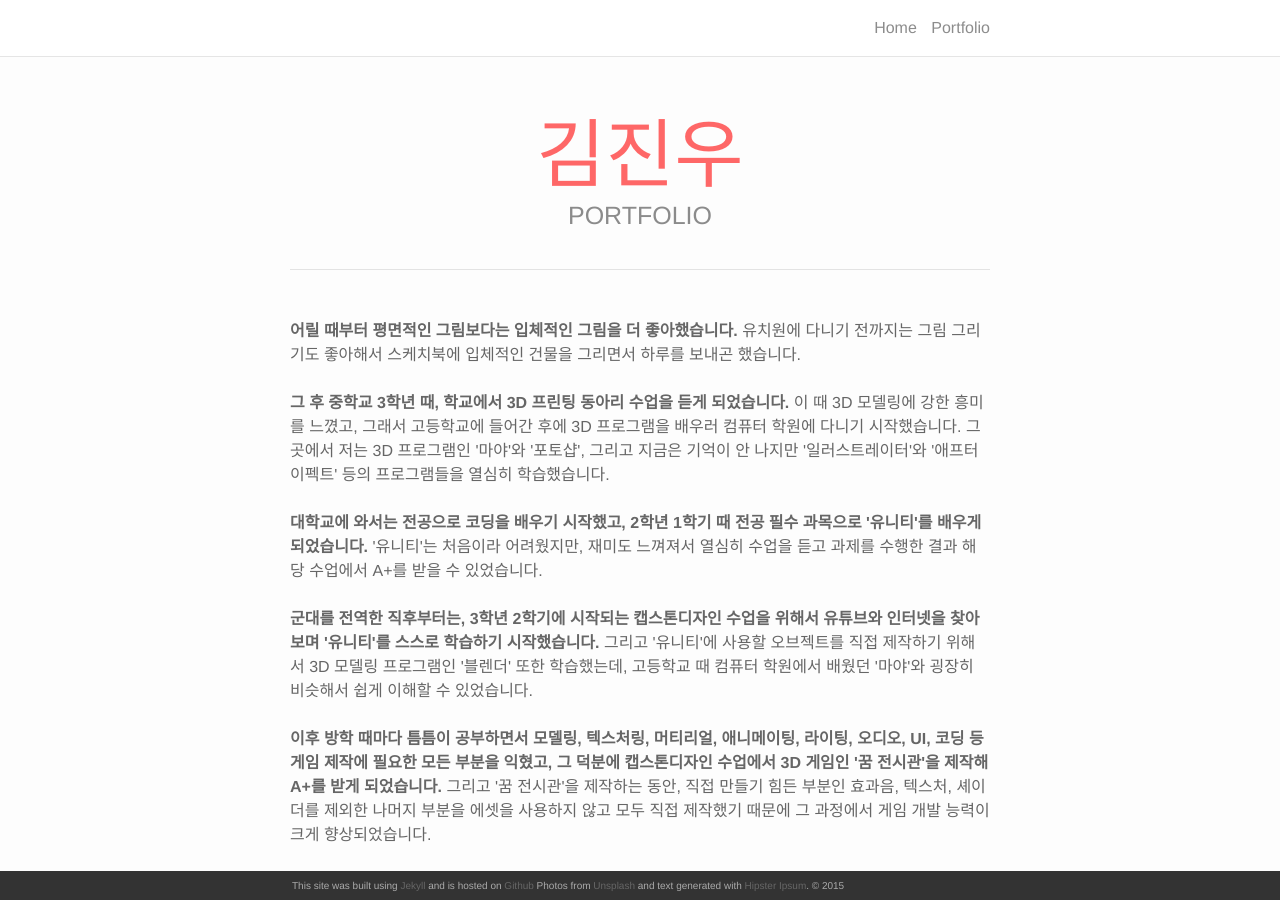
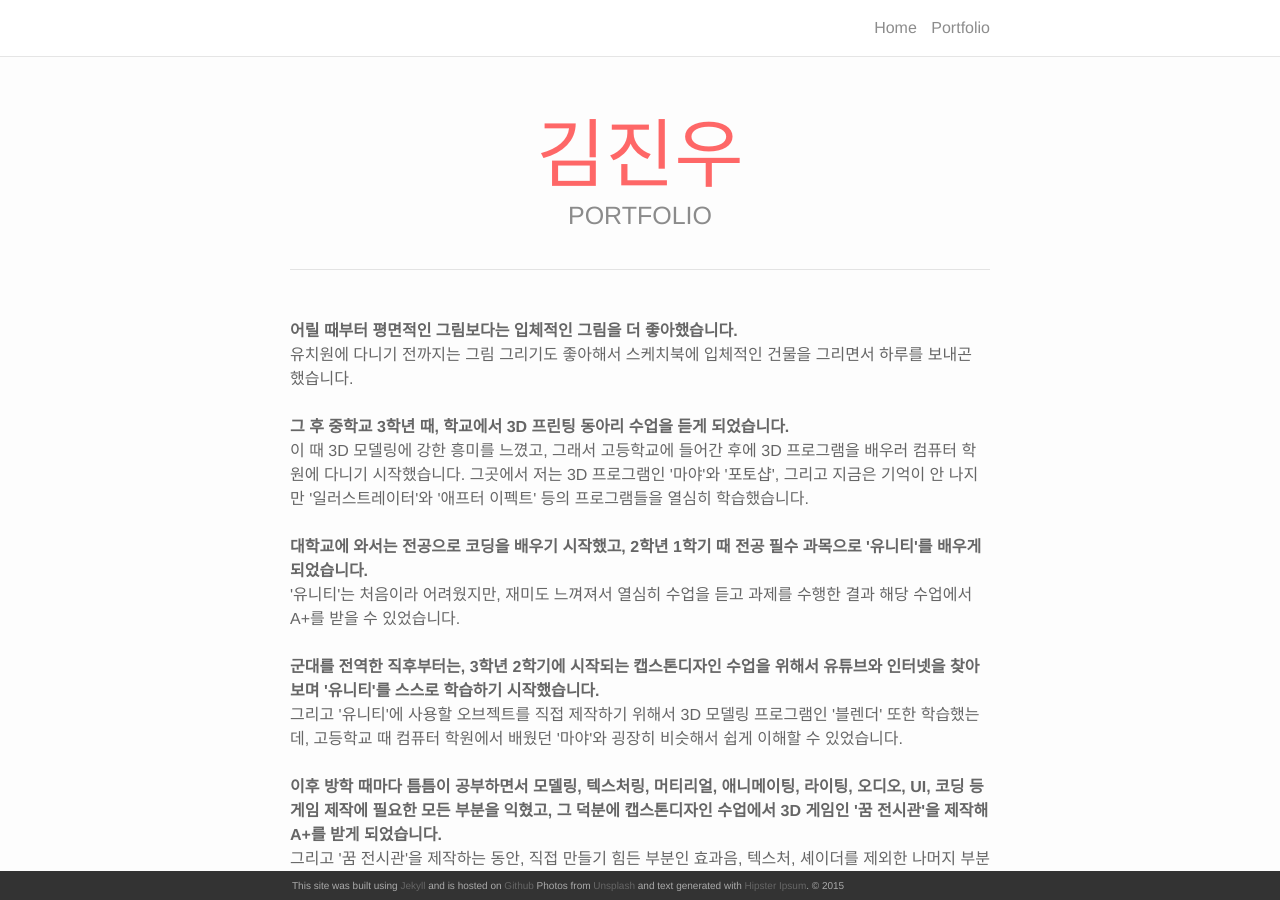
Before and after one commit to zazangkjw/zazangkjw.github.io, a Jekyll site: the page built from index.html, in a window 1280 px wide and 900 px high. Built offline with Jekyll 4.4.1, drawn with Linux system fonts in a browser that asks for light colours; nearby versions of some CDN libraries; the list of posts is cut into pages by our own code.

Commit message:
글 작성6

```diff
--- a/index.html
+++ b/index.html
@@ -15,21 +15,21 @@ title: Home
 <br />
 
 <div>
-	<strong>어릴 때부터 평면적인 그림보다는 입체적인 그림을 더 좋아했습니다.</strong>
+	<strong>어릴 때부터 평면적인 그림보다는 입체적인 그림을 더 좋아했습니다.</strong><br>
 	유치원에 다니기 전까지는 그림 그리기도 좋아해서 스케치북에 입체적인 건물을 그리면서 하루를 보내곤 했습니다.
 	<br><br>
-	<strong>그 후 중학교 3학년 때, 학교에서 3D 프린팅 동아리 수업을 듣게 되었습니다.</strong>
+	<strong>그 후 중학교 3학년 때, 학교에서 3D 프린팅 동아리 수업을 듣게 되었습니다.</strong><br>
 	이 때 3D 모델링에 강한 흥미를 느꼈고, 그래서 고등학교에 들어간 후에 3D 프로그램을 배우러 컴퓨터 학원에 다니기 시작했습니다.
 	그곳에서 저는 3D 프로그램인 '마야'와 '포토샵', 그리고 지금은 기억이 안 나지만 '일러스트레이터'와 '애프터 이펙트' 등의 프로그램들을 열심히 학습했습니다.
 	<br><br>
-	<strong>대학교에 와서는 전공으로 코딩을 배우기 시작했고, 2학년 1학기 때 전공 필수 과목으로 '유니티'를 배우게 되었습니다.</strong>
+	<strong>대학교에 와서는 전공으로 코딩을 배우기 시작했고, 2학년 1학기 때 전공 필수 과목으로 '유니티'를 배우게 되었습니다.</strong><br>
 	'유니티'는 처음이라 어려웠지만, 재미도 느껴져서 열심히 수업을 듣고 과제를 수행한 결과 해당 수업에서 A+를 받을 수 있었습니다.
 	<br><br>
-	<strong>군대를 전역한 직후부터는, 3학년 2학기에 시작되는 캡스톤디자인 수업을 위해서 유튜브와 인터넷을 찾아보며 '유니티'를 스스로 학습하기 시작했습니다.</strong>
+	<strong>군대를 전역한 직후부터는, 3학년 2학기에 시작되는 캡스톤디자인 수업을 위해서 유튜브와 인터넷을 찾아보며 '유니티'를 스스로 학습하기 시작했습니다.</strong><br>
 	그리고 '유니티'에 사용할 오브젝트를 직접 제작하기 위해서 3D 모델링 프로그램인 '블렌더' 또한 학습했는데, 고등학교 때 컴퓨터 학원에서 배웠던 '마야'와 굉장히 비슷해서 쉽게 이해할 수 있었습니다.
 	<br><br>
 	<strong>이후 방학 때마다 틈틈이 공부하면서 모델링, 텍스처링, 머티리얼, 애니메이팅, 라이팅, 오디오, UI, 코딩 등 게임 제작에 필요한 모든 부분을 익혔고, 그 덕분에 캡스톤디자인 수업에서 3D 게임인 '꿈
-	전시관'을 제작해 A+를 받게 되었습니다.</strong>
+	전시관'을 제작해 A+를 받게 되었습니다.</strong><br>
 	그리고 '꿈 전시관'을 제작하는 동안, 직접 만들기 힘든 부분인 효과음, 텍스처, 셰이더를 제외한 나머지 부분을 에셋을 사용하지 않고 모두 직접 제작했기 때문에 그 과정에서 게임 개발 능력이 크게
 	향상되었습니다.
 	<br><br>
```
